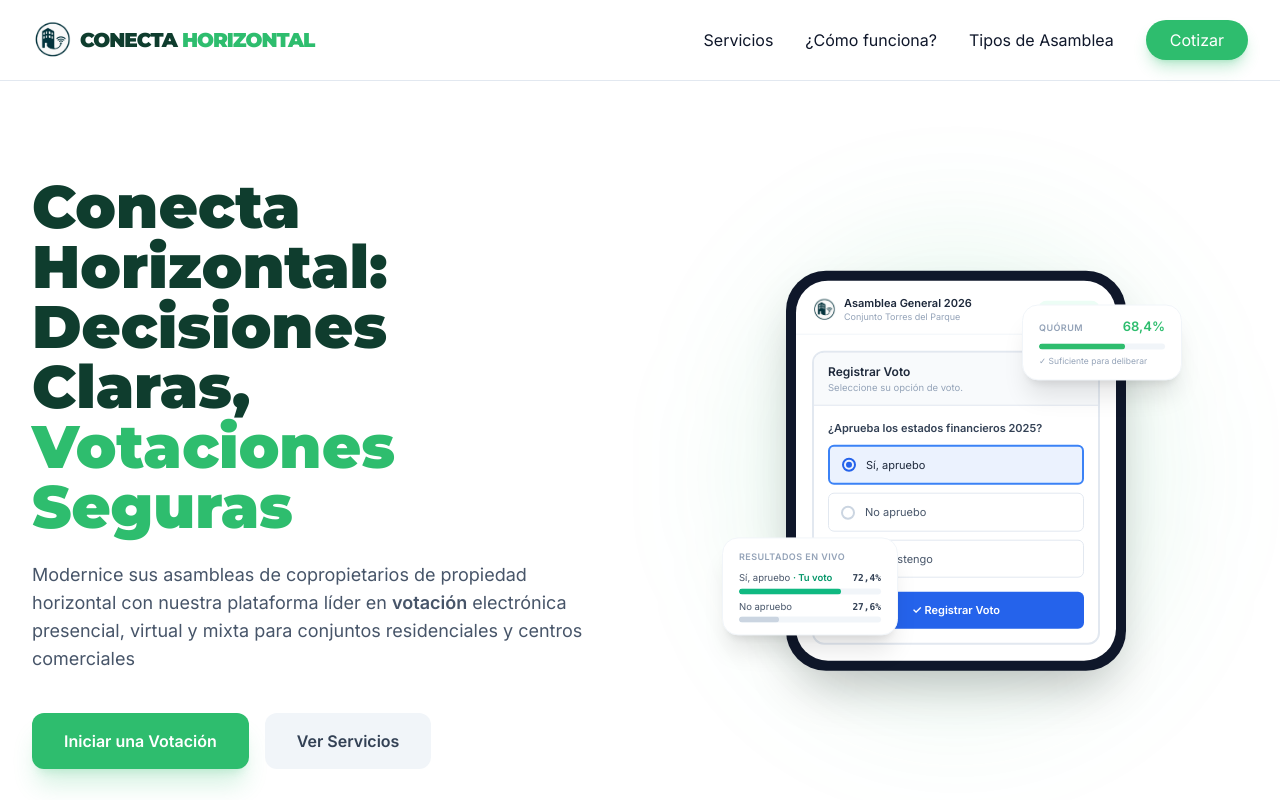
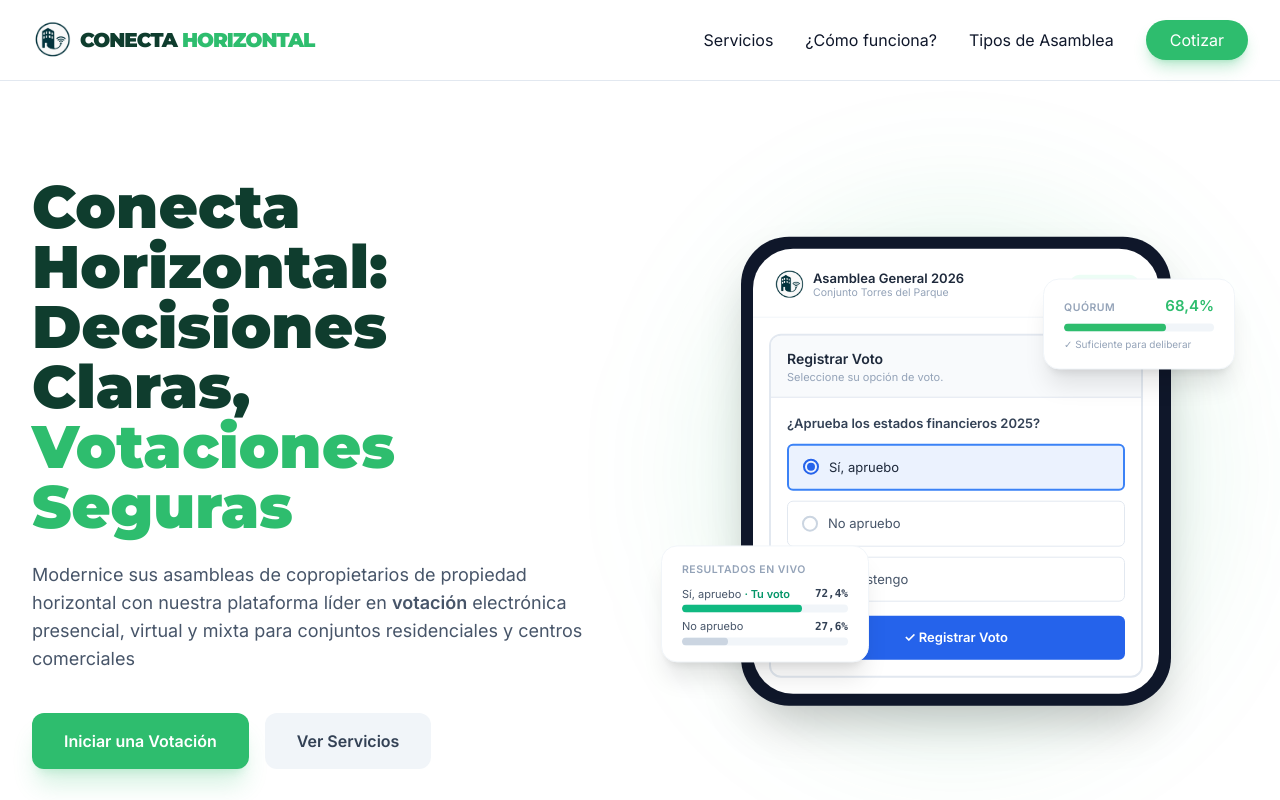
Before and after one commit to ElkinV/Conecta-Horizontal-Landing, a website: page index.html in a window 1280 px wide. Shown: the top 800 px of the page. Drawn offline with nearby package versions, Linux system fonts and the light colour scheme.

Commit message:
feat: agranda el mockup de votacion del hero con tipografia y chips a escala

```diff
--- a/index.html
+++ b/index.html
@@ -262,43 +262,43 @@
           </div>
         </div>
         <div class="hidden lg:block">
-          <div class="relative max-w-[340px] mx-auto" id="hero-mockup">
+          <div class="relative max-w-[430px] mx-auto" id="hero-mockup">
             <div class="absolute -inset-8 bg-primary/10 rounded-full blur-3xl"></div>
 
             <!-- Teléfono con la vista real de votación -->
-            <div class="relative bg-slate-900 rounded-[2.5rem] p-2.5 shadow-2xl animate-float">
-              <div class="bg-white rounded-[2rem] overflow-hidden">
+            <div class="relative bg-slate-900 rounded-[3rem] p-3 shadow-2xl animate-float">
+              <div class="bg-white rounded-[2.5rem] overflow-hidden">
                 <!-- barra superior de la app -->
-                <div class="flex items-center gap-2 px-4 pt-4 pb-3 border-b border-slate-100">
-                  <img src="Logo.png" alt="Conecta Horizontal" class="w-6 h-6 rounded">
+                <div class="flex items-center gap-2 px-5 pt-5 pb-4 border-b border-slate-100">
+                  <img src="Logo.png" alt="Conecta Horizontal" class="w-8 h-8 rounded">
                   <div class="leading-tight">
-                    <p class="text-[11px] font-bold text-slate-800">Asamblea General 2026</p>
-                    <p class="text-[9px] text-slate-400">Conjunto Torres del Parque</p>
+                    <p class="text-[13px] font-bold text-slate-800">Asamblea General 2026</p>
+                    <p class="text-[10.5px] text-slate-400">Conjunto Torres del Parque</p>
                   </div>
-                  <span class="ml-auto text-[9px] font-bold text-emerald-600 bg-emerald-50 px-2 py-0.5 rounded-full">● En curso</span>
+                  <span class="ml-auto text-[10.5px] font-bold text-emerald-600 bg-emerald-50 px-2 py-0.5 rounded-full">● En curso</span>
                 </div>
                 <!-- card Registrar Voto (réplica de la app) -->
                 <div class="p-4">
                   <div class="rounded-xl border-2 border-slate-200 overflow-hidden">
-                    <div class="bg-slate-50 border-b border-slate-200 px-3.5 py-2.5">
-                      <p class="text-[12px] font-bold text-slate-800">Registrar Voto</p>
-                      <p class="text-[9.5px] text-slate-400">Seleccione su opción de voto.</p>
+                    <div class="bg-slate-50 border-b border-slate-200 px-4 py-3">
+                      <p class="text-[14px] font-bold text-slate-800">Registrar Voto</p>
+                      <p class="text-[11px] text-slate-400">Seleccione su opción de voto.</p>
                     </div>
-                    <div class="p-3.5 space-y-2">
-                      <p class="text-[11px] font-semibold text-slate-700 mb-2">¿Aprueba los estados financieros 2025?</p>
-                      <div class="flex items-center gap-2.5 border-2 border-blue-500 bg-blue-500/10 rounded-md px-3 py-2.5">
-                        <span class="w-3.5 h-3.5 rounded-full border-2 border-blue-600 flex items-center justify-center"><span class="w-1.5 h-1.5 rounded-full bg-blue-600"></span></span>
-                        <span class="text-[11px] text-slate-800">Sí, apruebo</span>
+                    <div class="p-4 space-y-2.5">
+                      <p class="text-[13px] font-semibold text-slate-700 mb-2">¿Aprueba los estados financieros 2025?</p>
+                      <div class="flex items-center gap-2.5 border-2 border-blue-500 bg-blue-500/10 rounded-md px-3.5 py-3">
+                        <span class="w-4 h-4 rounded-full border-2 border-blue-600 flex items-center justify-center"><span class="w-2 h-2 rounded-full bg-blue-600"></span></span>
+                        <span class="text-[13px] text-slate-800">Sí, apruebo</span>
                       </div>
-                      <div class="flex items-center gap-2.5 border border-slate-200 rounded-md px-3 py-2.5">
-                        <span class="w-3.5 h-3.5 rounded-full border-2 border-slate-300"></span>
-                        <span class="text-[11px] text-slate-600">No apruebo</span>
+                      <div class="flex items-center gap-2.5 border border-slate-200 rounded-md px-3.5 py-3">
+                        <span class="w-4 h-4 rounded-full border-2 border-slate-300"></span>
+                        <span class="text-[13px] text-slate-600">No apruebo</span>
                       </div>
-                      <div class="flex items-center gap-2.5 border border-slate-200 rounded-md px-3 py-2.5">
-                        <span class="w-3.5 h-3.5 rounded-full border-2 border-slate-300"></span>
-                        <span class="text-[11px] text-slate-600">Me abstengo</span>
+                      <div class="flex items-center gap-2.5 border border-slate-200 rounded-md px-3.5 py-3">
+                        <span class="w-4 h-4 rounded-full border-2 border-slate-300"></span>
+                        <span class="text-[13px] text-slate-600">Me abstengo</span>
                       </div>
-                      <div class="!mt-3.5 bg-blue-600 text-white text-center text-[11px] font-bold rounded-md py-2.5">✓ Registrar Voto</div>
+                      <div class="!mt-3.5 bg-blue-600 text-white text-center text-[13px] font-bold rounded-md py-3">✓ Registrar Voto</div>
                     </div>
                   </div>
                 </div>
@@ -306,26 +306,26 @@
             </div>
 
             <!-- chip flotante: quórum en vivo -->
-            <div class="absolute -right-14 top-10 bg-white rounded-2xl shadow-xl border border-slate-100 px-4 py-3 w-40 animate-float" style="animation-delay: 1.2s">
+            <div class="absolute -right-16 top-12 bg-white rounded-2xl shadow-xl border border-slate-100 px-5 py-4 w-48 animate-float" style="animation-delay: 1.2s">
               <div class="flex justify-between items-baseline mb-1.5">
-                <span class="text-[9px] font-bold uppercase tracking-wider text-slate-400">Quórum</span>
-                <span class="text-[13px] font-bold text-primary">68,4%</span>
+                <span class="text-[10.5px] font-bold uppercase tracking-wider text-slate-400">Quórum</span>
+                <span class="text-[15px] font-bold text-primary">68,4%</span>
               </div>
-              <div class="h-1.5 bg-slate-100 rounded-full overflow-hidden"><div class="h-full w-[68%] bg-primary rounded-full"></div></div>
-              <p class="text-[8.5px] text-slate-400 mt-1.5">✓ Suficiente para deliberar</p>
+              <div class="h-2 bg-slate-100 rounded-full overflow-hidden"><div class="h-full w-[68%] bg-primary rounded-full"></div></div>
+              <p class="text-[10px] text-slate-400 mt-1.5">✓ Suficiente para deliberar</p>
             </div>
 
             <!-- chip flotante: resultados en vivo -->
-            <div class="absolute -left-16 bottom-8 bg-white rounded-2xl shadow-xl border border-slate-100 px-4 py-3 w-44 animate-float" style="animation-delay: 0.6s">
-              <p class="text-[9px] font-bold uppercase tracking-wider text-slate-400 mb-2">Resultados en vivo</p>
+            <div class="absolute -left-20 bottom-10 bg-white rounded-2xl shadow-xl border border-slate-100 px-5 py-4 w-52 animate-float" style="animation-delay: 0.6s">
+              <p class="text-[10.5px] font-bold uppercase tracking-wider text-slate-400 mb-2">Resultados en vivo</p>
               <div class="space-y-1.5">
                 <div>
-                  <div class="flex justify-between text-[9.5px] mb-0.5"><span class="text-slate-600">Sí, apruebo <span class="text-emerald-600 font-bold">· Tu voto</span></span><span class="font-mono font-bold text-slate-700">72,4%</span></div>
-                  <div class="h-1.5 bg-slate-100 rounded-full overflow-hidden"><div class="h-full w-[72%] bg-emerald-500 rounded-full"></div></div>
+                  <div class="flex justify-between text-[11px] mb-0.5"><span class="text-slate-600">Sí, apruebo <span class="text-emerald-600 font-bold">· Tu voto</span></span><span class="font-mono font-bold text-slate-700">72,4%</span></div>
+                  <div class="h-2 bg-slate-100 rounded-full overflow-hidden"><div class="h-full w-[72%] bg-emerald-500 rounded-full"></div></div>
                 </div>
                 <div>
-                  <div class="flex justify-between text-[9.5px] mb-0.5"><span class="text-slate-600">No apruebo</span><span class="font-mono font-bold text-slate-700">27,6%</span></div>
-                  <div class="h-1.5 bg-slate-100 rounded-full overflow-hidden"><div class="h-full w-[28%] bg-slate-300 rounded-full"></div></div>
+                  <div class="flex justify-between text-[11px] mb-0.5"><span class="text-slate-600">No apruebo</span><span class="font-mono font-bold text-slate-700">27,6%</span></div>
+                  <div class="h-2 bg-slate-100 rounded-full overflow-hidden"><div class="h-full w-[28%] bg-slate-300 rounded-full"></div></div>
                 </div>
               </div>
             </div>
```
